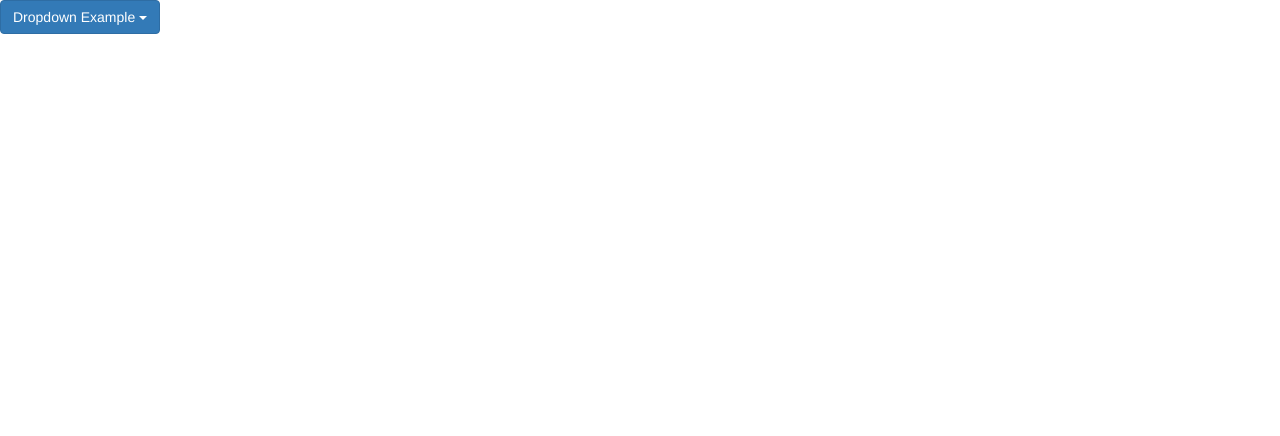
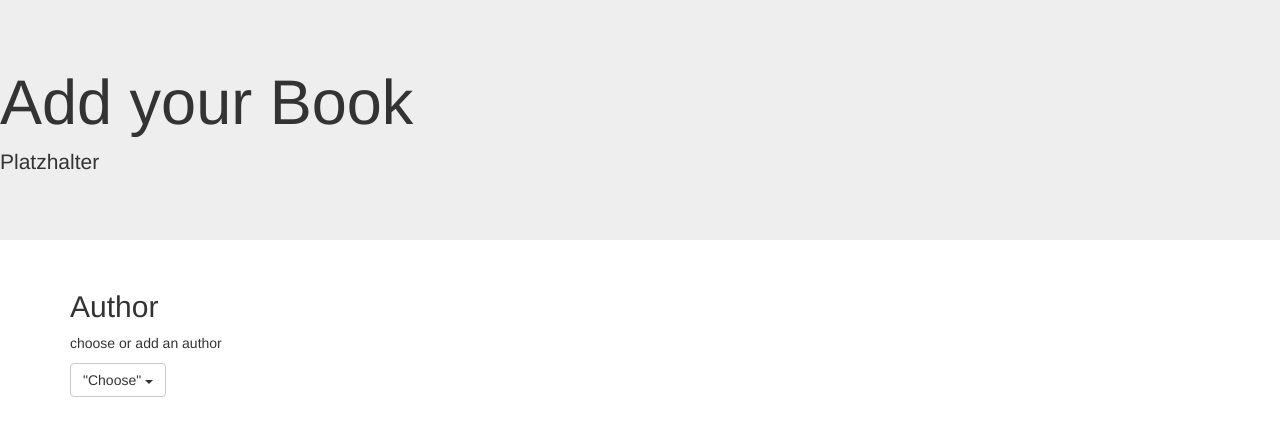
Before and after one commit to wueppke/booksell, a PHP site: page / in a window 1280 px wide. Shown: the top 436 px of the page. Run offline with PHP 8.4, Linux system fonts and the light colour scheme; some libraries are stand-ins or nearby versions.

Commit message:
new commit

```diff
--- a/index.php
+++ b/index.php
@@ -4,22 +4,43 @@ To change this license header, choose License Headers in Project Properties.
 To change this template file, choose Tools | Templates
 and open the template in the editor.
 -->
-<html>
-    <head>
+<html xmlns="http://www.w3.org/1999/xhtml">
+    <head runat="server">
         <title></title>
         <meta name="viewport" content="width=device-width, initial-scale=1">
         <link rel="stylesheet" href="https://maxcdn.bootstrapcdn.com/bootstrap/3.3.7/css/bootstrap.min.css">
         <script src="https://ajax.googleapis.com/ajax/libs/jquery/3.2.1/jquery.min.js"></script>
         <script src="https://maxcdn.bootstrapcdn.com/bootstrap/3.3.7/js/bootstrap.min.js"></script>
+        <script type="text/javascript">
+        </script>
     </head>
 
     <body>
-        <div class="dropdown">
-  <button class="btn btn-primary dropdown-toggle" type="button" data-toggle="dropdown">Dropdown Example
-  <span class="caret"></span></button>
-  <ul class="dropdown-menu">
-    <li><a href="#">Hinzufügen</a></li>
-  </ul>
-</div>
+        <div id="element_1">
+            <div class="jumbotron">
+                <h1>Add your Book</h1>
+                <p> Platzhalter</p>
+                <p></p>
+            </div>
+            <div id="add" class="container site-section">
+                <div class="row">
+                    <div class="col-md-4 item">
+                        <i class="fa fa-user"></i>
+                        <h2>Author</h2>
+                        <p>choose or add an author</p>
+                        <div class="dropdown">
+                            <button class="btn btn-default dropdown-toggle" data-toggle="dropdown" aria-expanded="false" type="button">
+                             "Choose"
+                             <span class="caret"></span>
+                            </button>
+                        </div>
+                    </div>
+
+                </div>
+            </div>
+
+
+        </div>
+
     </body>
 </html>
```
